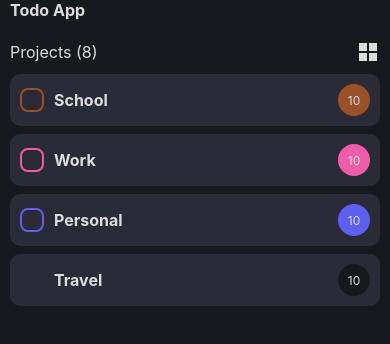
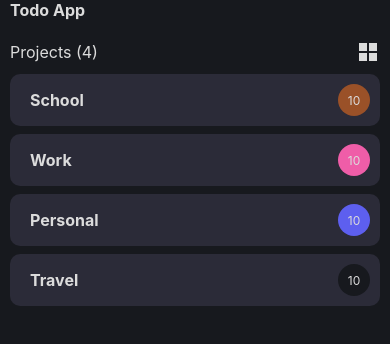
Before and after one commit to przbadu/TodoApp, a React Native app: screen /Home in a window 390 px wide. Shown: the top 344 px of the page. Built offline with nearby package versions, Linux system fonts and the light colour scheme; what @nozbe/watermelondb would draw is missing.

Commit message:
code cleanup

```diff
--- a/src/presentation/screens/Home/HomeScreen.tsx
+++ b/src/presentation/screens/Home/HomeScreen.tsx
@@ -23,7 +23,10 @@ const HomeScreen = () => {
       <Header style={{marginBottom: 10}}>Todo App</Header>
 
       <View style={styles.projectHeading}>
-        <Header style={styles.subheading}>Projects (8)</Header>
+        <Header
+          style={
+            styles.subheading
+          }>{`Projects (${tempProjects.length})`}</Header>
         <IconButton
           name={gridView ? 'view-list' : 'view-grid'}
           onPress={() => setGridView(!gridView)}
--- a/src/presentation/screens/Home/components/ListView.tsx
+++ b/src/presentation/screens/Home/components/ListView.tsx
@@ -1,13 +1,8 @@
-import {
-  NavigationProp,
-  useNavigation,
-  useTheme,
-} from '@react-navigation/native';
+import {NavigationProp, useNavigation} from '@react-navigation/native';
 import React from 'react';
 import {View, FlatList, StyleSheet} from 'react-native';
 
 import {projectProps} from '../../../../data/models/project';
-import AppCheckBox from '../../../components/AppCheckBox';
 import AppText from '../../../components/AppText';
 import Avatar from '../../../components/Avatar';
 import Header from '../../../components/Header';
@@ -20,7 +15,6 @@ type Props = {
 
 const ListView = ({data}: Props) => {
   const navigation = useNavigation<NavigationProp<RootStackParamsList>>();
-  const {colors} = useTheme();
 
   const handleItemPress = (item: projectProps) => {
     navigation.navigate('Tasks', {projectId: item.id});
@@ -30,8 +24,8 @@ const ListView = ({data}: Props) => {
     return (
       <ListViewItemRow onPress={() => handleItemPress(item)}>
         <View style={styles.row}>
-          <AppCheckBox isDone={false} color={item.color} />
-          <Header style={{fontSize: 16}}>{item.name}</Header>
+          {/* <AppCheckBox isDone={false} color={item.color} /> */}
+          <Header style={{fontSize: 16, marginLeft: 10}}>{item.name}</Header>
         </View>
 
         <Avatar color={item.color}>
--- a/src/presentation/screens/Tasks/TasksScreen.tsx
+++ b/src/presentation/screens/Tasks/TasksScreen.tsx
@@ -1,4 +1,3 @@
-import {resolvePlugin} from '@babel/core';
 import {useNavigation, useTheme} from '@react-navigation/native';
 import React, {useMemo, useState} from 'react';
 import {View, StyleSheet, SectionList} from 'react-native';
```
